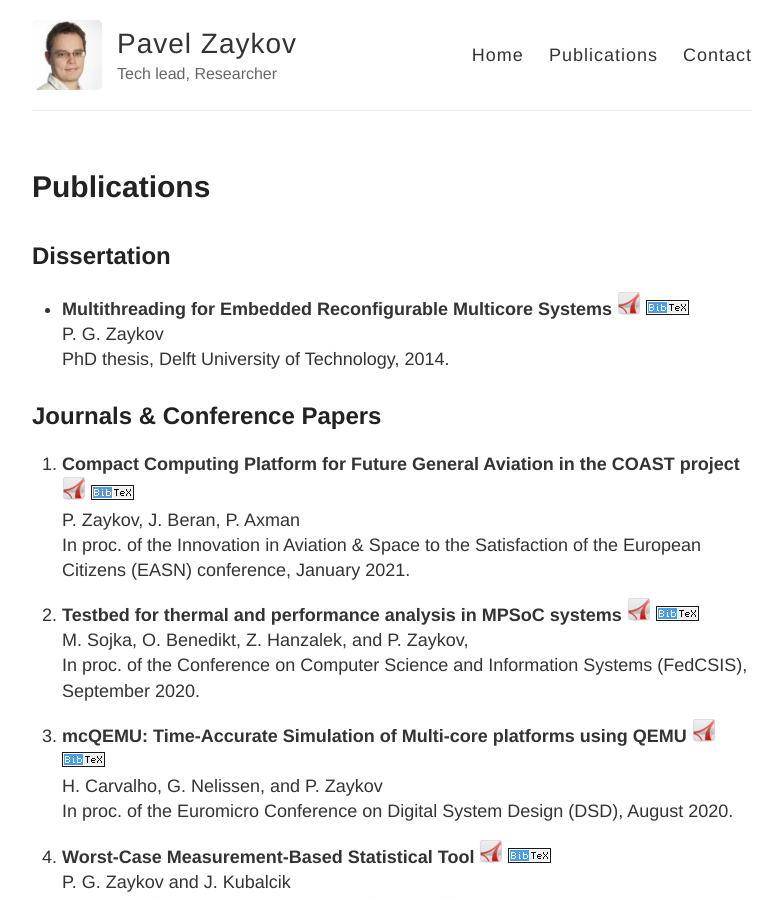
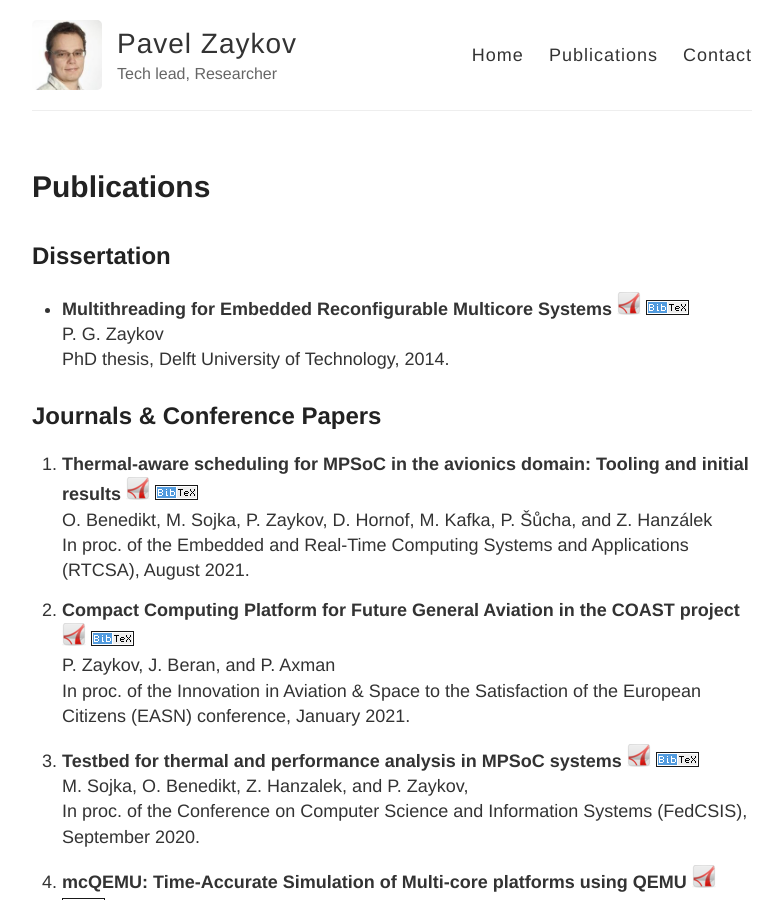
Before and after one commit to zaykov/web-page, a Jekyll site: the page built from publications.md, in a window 1280 px wide and 900 px high. Shown: the whole window, without its empty margins (248-1030 px from the left). Built offline with Jekyll 4.4.1, drawn with Linux system fonts in a browser that asks for light colours; comment, search, counter and statistics services are not loaded.

Commit message:
added the RTCSA publication

```diff
--- a/publications.md
+++ b/publications.md
@@ -12,11 +12,19 @@ P. G. Zaykov<br>
 PhD thesis, Delft University of Technology, 2014.
 
 ## Journals & Conference Papers
+1. **Thermal-aware scheduling for MPSoC in the avionics domain: Tooling and initial results**
+<a href="" target="_blank"><img src="{{ site.url }}/images/pdf.png"></a>
+<a href="{{ site.url }}/publications/bib/zaykov-2021-rtcsa.bib" target="_blank"><img src="{{ site.url }}/images/bibtex.png"></a>
+<br>
+O. Benedikt, M. Sojka, P. Zaykov, D. Hornof, M. Kafka, P. Šůcha, and Z. Hanzálek<br>
+In proc. of the Embedded and Real-Time Computing Systems and Applications (RTCSA), August 2021.
+
+
 1. **Compact Computing Platform for Future General Aviation in the COAST project**
 <a href="https://doi.org/10.1088/1757-899X/1024/1/012088" target="_blank"><img src="{{ site.url }}/images/pdf.png"></a>
 <a href="{{ site.url }}/publications/bib/zaykov-2021-easn.bib" target="_blank"><img src="{{ site.url }}/images/bibtex.png"></a>
 <br>
-P. Zaykov, J. Beran, P. Axman<br>
+P. Zaykov, J. Beran, and P. Axman<br>
 In proc. of the Innovation in Aviation & Space to the Satisfaction of the European Citizens (EASN) conference, January 2021.
 
 1. **Testbed for thermal and performance analysis in MPSoC systems**
--- a/publications/bib/zaykov-2020-fedcsis.bib
+++ b/publications/bib/zaykov-2020-fedcsis.bib
@@ -1,7 +1,7 @@
 @InProceedings{zaykov-2020-fedcsis,
   Title                    = {Testbed for thermal and performance analysis in {MPSoC} systems},
   Author                   = {M. Sojka and O. Benedikt and Z. Hanzalek and P. Zaykov},
-  Booktitle                = {In Proc. Computer Science and Information Systems ({FedCSIS})},
+  Booktitle                = {In Proc. of the Computer Science and Information Systems Conference ({FedCSIS})},
   Year                     = {2020},
   Month                    = {Sept},
   Pages                    = {683-692},
```
Also changed, not shown: publications/bib/zaykov-2021-rtcsa.bib (added, +11 -0 lines).
